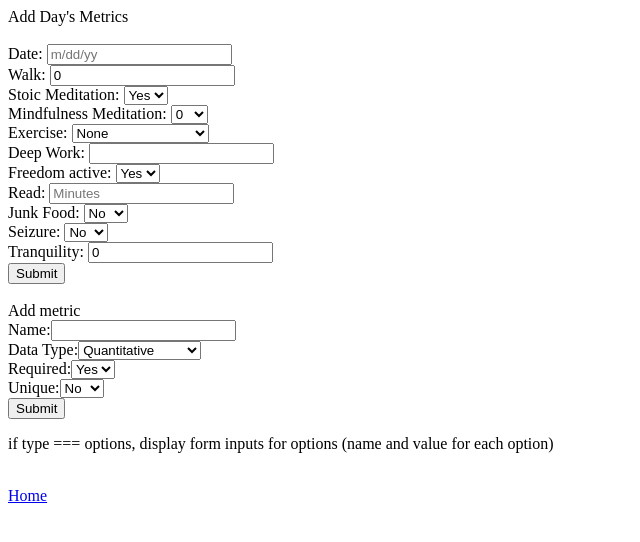
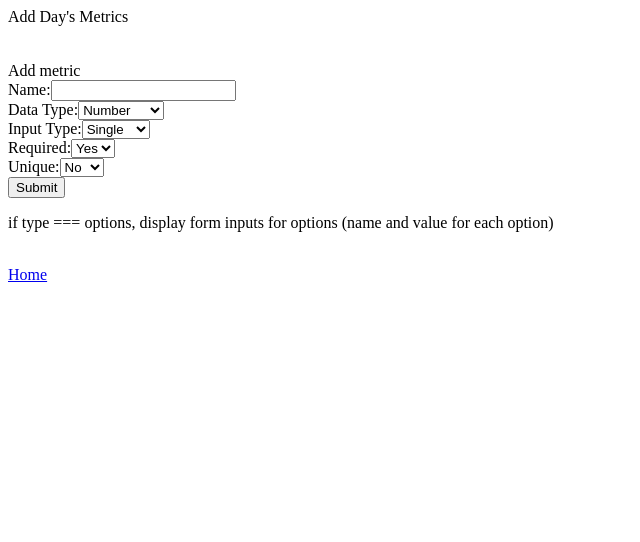
Before and after one commit to Fittocode/timeblock, a Next.js app: page /posts/addMetrics in a window 1280 px wide. Shown: the top 542 px of the page, without its empty margins (0-640 px from the left). Built offline with nearby package versions, Linux system fonts and the light colour scheme.

Commit message:
clear database, redo forms to allow input type and options -wip

```diff
--- a/components/Forms/AddMetricForm/AddMetricForm.js
+++ b/components/Forms/AddMetricForm/AddMetricForm.js
@@ -1,6 +1,4 @@
 import {useState} from 'react'
-import mongoose from 'mongoose'
-const {Schema, model} = mongoose
 import DailyMetric from '../../../models/DailyMetric.models'
 
 export default function addMetricForm({newMetricFormId}) {
@@ -8,6 +6,7 @@ export default function addMetricForm({newMetricFormId}) {
     const [form, setForm] = useState({
         name: '',
         type: '',
+        input: {type: '', single: '', multiple: {number_options: 'okay', options: []}},
         required: 'true',
         unique: 'false'
     })
@@ -17,25 +16,23 @@ export default function addMetricForm({newMetricFormId}) {
         const name = target.name
         const value = target.value
 
+        console.log(name)
+
         setForm({
             ...form,
             [name]: value
         })
+
+      console.log(form.input)
     }
 
     const handleSubmit = (e) => {
         e.preventDefault()
         const errs = formValidate()
         if (Object.keys(errs).length === 0) {
-            DailyMetric.add({[newMetric.name] : {
-                type: [newMetric.type],
-                required: [newMetric.required],
-                unique: [newMetric.unique],
-                }
-            })
-            mongoose.model('DailyMetric', DailyMetric)
+
           } else {
-
+            console.log('error')
           }
       }
 
@@ -49,6 +46,8 @@ export default function addMetricForm({newMetricFormId}) {
         return err
       }
 
+      console.log(form.input)
+
     return (
         <>
             <div>Add metric</div>
@@ -57,13 +56,28 @@ export default function addMetricForm({newMetricFormId}) {
                     <input type="text" name="name" value={form.name} onChange={handleChange} />
                 </label>
                 <br />
-                <label htmlFor="type">Data Type:
-                <select name="type" value={form.type} onChange={handleChange}>
-                        <option value="number">Quantitative</option>
-                        <option value="string">Non-Quantitative</option>
+                <label htmlFor="data_type">Data Type:
+                <select name="data_type" value={form.type} onChange={handleChange}>
+                        <option value="number">Number</option>
+                        <option value="string">Text</option>
                         <option value="boolean">True/False</option>
                     </select>
                 </label>
+                <br />
+                <label htmlFor="input">Input Type:
+                <select name="input" value={form.input.type} onChange={handleChange}>
+                        <option value="single">Single</option>
+                        <option value="multiple">Multiple</option>
+                    </select>
+                </label>
+                {(form.input.type === 'multiple') ?
+                    <>
+                        <br />
+                        <label htmlFor="">Number of Options
+                            <input type="text" value={form.input.multiple.number_options}/>
+                        </label>
+                    </> : ''
+            }
                 <br />
                 <label htmlFor="required">Required:
                     <select name="required" value={form.required} onChange={handleChange}>
--- a/components/Forms/MetricsForm/MetricsForm.js
+++ b/components/Forms/MetricsForm/MetricsForm.js
@@ -79,77 +79,6 @@ export default function metricsForm({ formId }) {
       <>
         <form id={formId} onSubmit={handleSubmit}>
 
-          <label htmlFor='date'>Date: {' '}
-            <input type="text" name="date" value={form.date} placeholder='m/dd/yy' onChange={handleChange} required/>
-          </label>
-          <br />
-          <label htmlFor='walk'>Walk: {' '}
-            <input type="number" name="walk" value={form.walk} placeholder='Miles' onChange={handleChange} required/>
-          </label>
-          <br />
-          <label htmlFor='stoic_med'>Stoic Meditation: {' '}
-            <select value={form.stoic_med} name="stoic_med" onChange={handleChange} required>
-              <option value="false">No</option>
-              <option value="true">Yes</option>
-            </select>
-          </label>
-          <br />
-          <label htmlFor='meditation'>Mindfulness Meditation: {' '}
-            <select value={form.meditation} name="meditation" onChange={handleChange} required>
-              <option value="0">0</option>
-              <option value="10">10</option>
-              <option value="20">20</option>
-            </select>
-          </label>
-          <br />
-          <label htmlFor='exercise'>Exercise: {' '}
-            <select name="exercise" value={form.exercise} onChange={handleChange} required>
-              <option value="None">None</option>
-              <option value="Incomplete">Incomplete</option>
-              <option value="Simple and Sinister">Simple and Sinister</option>
-              <option value="Sprints">Sprints</option>
-              <option value="Climb">Climb</option>
-              <option value="Z2 Run">Z2 Run</option>
-              <option value="Jump Rope">Jump Rope</option>
-              <option value="Calisthenics">Calisthenics</option>
-            </select>
-
-          </label>
-          <br />
-          <label htmlFor='deep_work'>Deep Work: {' '}
-            <input type="number" name="deep_work" value={form.deep_work} onChange={handleChange} required/>
-          </label>
-          <br />
-          <label htmlFor='freedom_active'>Freedom active: {' '}
-            <select value={form.freedom_active} name="freedom_active" onChange={handleChange} required>
-              <option value="true">Yes</option>
-              <option value="false">No</option>
-            </select>
-          </label>
-          <br />
-          <label htmlFor='read'>Read: {' '}
-            <input type="number" name="read" value={form.read} placeholder='Minutes' onChange={handleChange} required/>
-          </label>
-          <br />
-          <label htmlFor='junk_food'>Junk Food: {' '}
-            <select value={form.junk_food} name="junk_food" onChange={handleChange} required>
-              <option value="false">No</option>
-              <option value="true">Yes</option>
-            </select>
-          </label>
-          <br />
-          <label htmlFor='seizure'>Seizure: {' '}
-            <select value={form.seizure} name="seizure" onChange={handleChange} required>
-              <option value="false">No</option>
-              <option value="true">Yes</option>
-            </select>
-          </label>
-          <br />
-          <label htmlFor='tranquility'>Tranquility: {' '}
-            <input type="number" name="tranquility" value={form.tranquility} onChange={handleChange} required/>
-          </label>
-          <br />
-          <button type="submit">Submit</button>
         </form>
         <br />
         <div>
--- a/components/overviewMetrics/overviewMetrics.js
+++ b/components/overviewMetrics/overviewMetrics.js
@@ -50,7 +50,6 @@ export default function overviewMetrics({ allMetrics }) {
             if (entry[metric] !== value1 && entry[metric] !== value2) completionNo++
             if (entry[metric] !== undefined) possibleEntries++
         })
-        console.log(completionNo)
         return Math.round((completionNo / possibleEntries) * 100) / 100
     }
 
@@ -71,7 +70,7 @@ export default function overviewMetrics({ allMetrics }) {
 
     return (
         <>
-            <div>Metrics Overview</div>
+            {/* <div>Metrics Overview</div>
             <p>You rate your daily tranquility a {avgTranquility} out of 10 on average</p>
             <p>You have walked {totalWalkMiles} miles in total for an average of {avgDailyWalkMiles} miles per day</p>
             <p>You have completed {totalDeepWorkHours} hours of deep work in total for an average of {avgDailyDW} hours per day</p>
@@ -81,7 +80,7 @@ export default function overviewMetrics({ allMetrics }) {
             <p>You complete your exercise on {convertToPercentage(exerciseCompletionPercent)}% of days</p>
             <p>You keep Freedom active on {convertToPercentage(freedomActivePercent)}% of days</p>
             <p>You abstain from junk food (chips, sweets) on {convertToPercentage(junkFoodCompletionPercent)}% of days.</p>
-            <p>You've had {totalSeizures} seizure.</p>
+            <p>You've had {totalSeizures} seizure.</p> */}
         </>
     )
 }
--- a/models/DailyMetric.models.js
+++ b/models/DailyMetric.models.js
@@ -8,9 +8,16 @@ const dailyMetricSchema = new Schema(
             default: Date.now
         },
         metric: [{
-            name: 'String',
+            name: '',
             type: String,
-            required: 'String'
+            input_type: {
+                single: '',
+                multiple: {
+                    number_options: '', options: []
+                }
+            },
+            required: 'false',
+            unique: 'false'
         }]
     },
 )
--- a/pages/index.js
+++ b/pages/index.js
@@ -1,6 +1,6 @@
 import Head from 'next/head'
 import Link from 'next/link'
-import MetricsDate from '../components/date'
+import MetricsDate from '../components/Date'
 import OverviewMetrics from '../components/overviewMetrics/overviewMetrics'
 import connectDB from '../lib/mongodb'
 import DailyMetric from '../models/DailyMetric.models'
```
Also changed, not shown: pages/api/metrics.js (+2 -12 lines).
